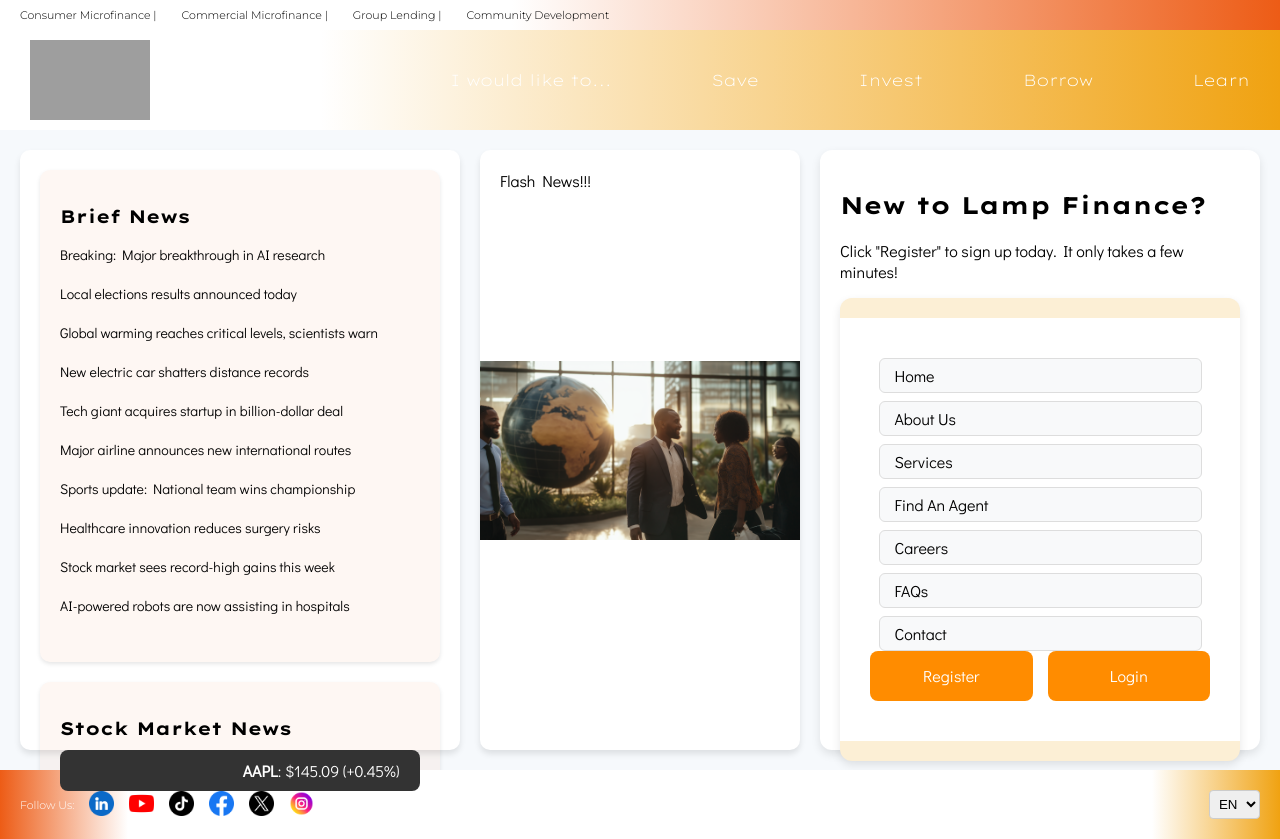
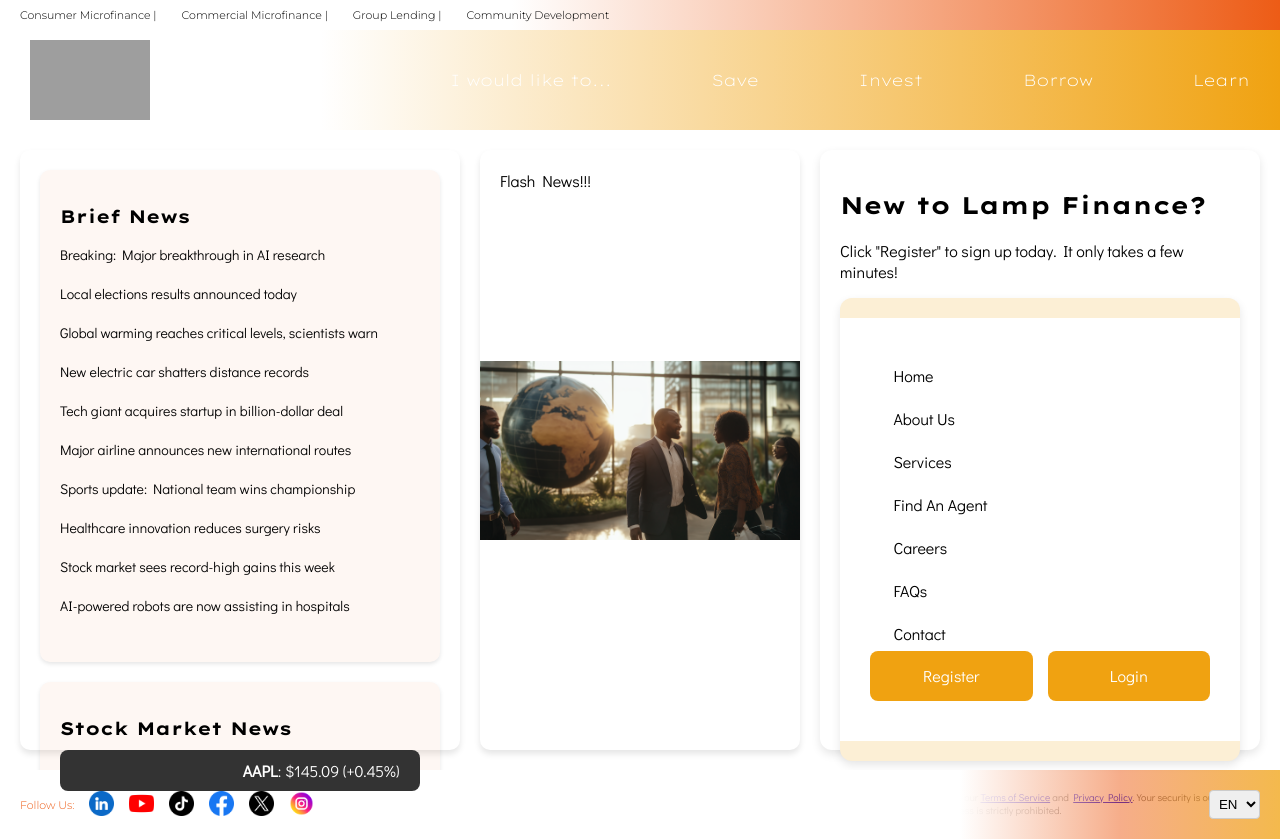
Before and after one commit to Martelxxx/lampfinance, a React (Vite) app: page / in a window 1280 px wide. Built offline with nearby package versions, Linux system fonts and the light colour scheme; grey boxes are pictures that could not be loaded; a web font is replaced by a local one.

Commit message:
Version 0.095

```diff
--- a/src/App.css
+++ b/src/App.css
@@ -6,7 +6,7 @@ html, body {
     margin: 0;
     display: flex;
     flex-direction: column;
-    background-color: #f6f9fc; /* Light background for better contrast */
+    background-color: white; /* Light background for better contrast */
 }
 
 /* Main container to take up remaining space */
@@ -292,10 +292,10 @@ carousel-image {
     display: flex;
     align-items: center;
     justify-content: space-between;
-    background: linear-gradient(to right, rgb(237, 92, 22), white, white, white, white, white, white, white, white, white, rgb(240, 162, 17));
+    background: linear-gradient(to right, white, white, white, white, white, white, white, rgba(237, 92, 22, 0.5), rgba(240, 162, 17, 0.75));
     padding: 20px;
     text-align: center;
-    color: white;
+    color: #ed5c16;
     margin-top: auto;
 }
 
@@ -406,26 +406,59 @@ carousel-image {
   }
 
   /* Adjust Navigation Button Appearance */
-  .nav-button {
+.nav-button {
     font-family: 'Didact Gothic', sans-serif;
     width: 95%; /* Almost end-to-end */
     height: 35px; /* Lower height for a sleeker look */
     padding: 8px 15px;
     font-size: 16px;
     border: none;
-    border-radius: 6px;
     cursor: pointer;
-    transition: 0.3s;
     display: flex;
     align-items: center;
-    justify-content: flex-start; /* Align text to the left */
+    justify-content: flex-start;
     text-align: left;
-    background: #f8f9fa;
-    border: 1px solid #ddd;
-  }
+    background: white;
+    position: relative;
+    overflow: hidden; /* Prevents animation overflow */
+    transition: border 0.7s ease-in-out;
+}
 
-  .nav-button:hover {
-    background: #e2e6ea;
+/* Pseudo-element for the animated border */
+.nav-button::after {
+    content: "";
+    position: absolute;
+    width: 0;
+    height: 0;
+    bottom: 0;
+    left: 0;
+    border-right: 3px solid transparent;
+    border-bottom: 3px solid transparent;
+    transition: width 0.5s ease-in-out, height 0.5s ease-in-out;
+}
+
+/* Hover Effect: Persistent Animated Highlight from Bottom-Left to Top-Right */
+.nav-button:hover::after {
+    width: 100%;
+    height: 100%;
+    border-right: 3px solid #ffd700; /* Yellow */
+    border-bottom: 3px solid #ff8c00; /* Orange */
+}
+
+  /* Keyframes for the Animation */
+  @keyframes borderAnimation {
+    0% {
+      border-right: 3px solid transparent;
+      border-bottom: 3px solid #ff8c00; /* Starts with Orange at the bottom-left */
+    }
+    50% {
+      border-right: 3px solid #ff8c00;
+      border-bottom: 3px solid #ffd700; /* Transition to Yellow */
+    }
+    100% {
+      border-right: 3px solid #ffd700;
+      border-bottom: 3px solid transparent; /* Ends with Yellow at the top-right */
+    }
   }
 
   /* Register & Login Buttons - Stay Centered */
@@ -450,10 +483,10 @@ carousel-image {
     align-items: center;
     justify-content: center; /* Keep text centered */
     text-align: center;
-    background-color: #ff8c00; /* Lamp Finance Orange */
+    background-color: #f0a211; /* Lamp Finance Orange */
     color: white;
   }
 
   .action-button:hover {
-    background-color: #e67e00;
+    background-color: #ed5c16;
   }
--- a/src/App.jsx
+++ b/src/App.jsx
@@ -12,6 +12,7 @@ import facebook from './assets/facebook.png';
 import linkedin from './assets/linkedin.png';
 import youtube from './assets/youtube.png';
 import tiktok from './assets/tiktok.png';
+import home from './assets/home.png';
 import './App.css';
 
   const images = [
@@ -140,7 +141,7 @@ const App = () => {
   <div className="multiNodal">
     {/* Stacked Navigation Buttons */}
     <div className="row stacked-buttons">
-      <button className="nav-button">Home</button>
+      <button className="nav-button home">Home</button>
       <button className="nav-button">About Us</button>
       <button className="nav-button">Services</button>
       <button className="nav-button">Find An Agent</button>
```
